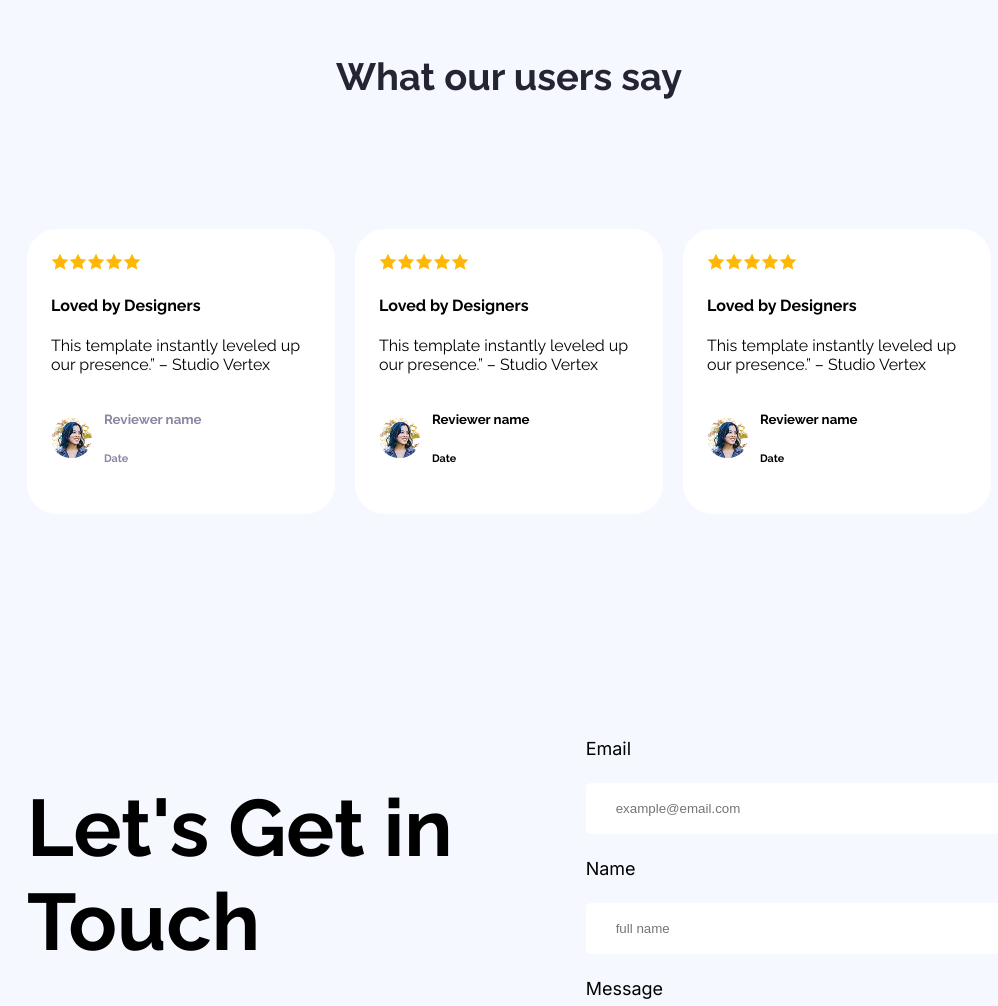
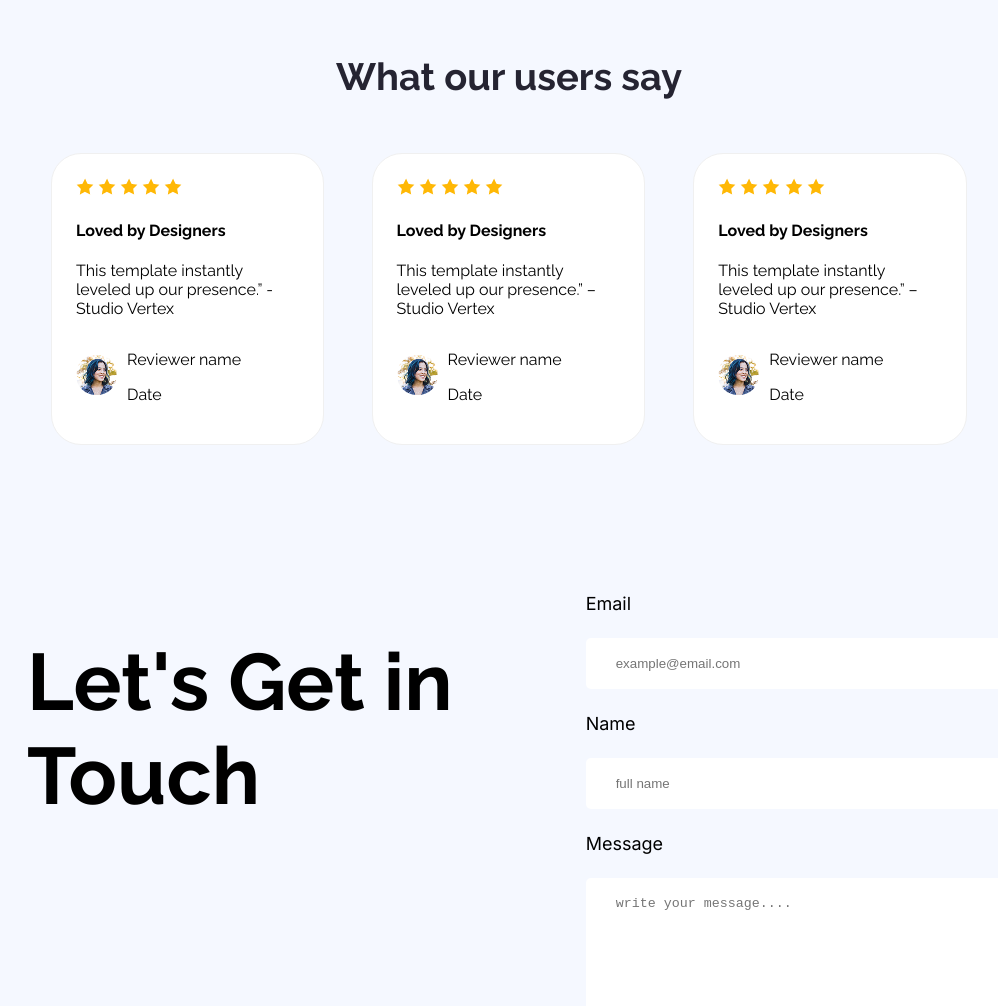
Before and after one commit to tahrimsakib/ASSIGNMENT-01, a plain HTML site: page index.html in a window 1280 px wide. Shown: the part 1760-2766 px from the top of the page, without its empty margins (131-1129 px from the left). Drawn offline with Linux system fonts and the light colour scheme.

Commit message:
fixed rating saction

```diff
--- a/index.html
+++ b/index.html
@@ -70,72 +70,78 @@
 
         <section>
             <h3 class="rating-title user-title">What our users say</h3>
-            <div class="rating-container">
-                <div>
+            <div class="raitng-main-box">
+                <div class="rating-container">
                     <div class="rating-box">
-                        <div class="rating"><img src="Assets/icon-star.png" alt=""><img src="Assets/icon-star.png"
-                                alt=""><img src="Assets/icon-star.png" alt=""><img src="Assets/icon-star.png"
-                                alt=""><img src="Assets/icon-star.png" alt=""></div>
-                        <div class="rating">
+                        <div class="rating-icon">
+                            <img src="Assets/icon-star.png" alt="">
+                            <img src="Assets/icon-star.png" alt="">
+                            <img src="Assets/icon-star.png" alt="">
+                            <img src="Assets/icon-star.png" alt="">
+                            <img src="Assets/icon-star.png" alt="">
+                        </div>
+                        <div class="rating-dis">
                             <h4>Loved by Designers</h4>
-                            <p>This template instantly leveled up our presence.” – Studio Vertex</p>
+                            <p>This template instantly leveled up our presence.” - Studio Vertex</p>
                         </div>
-                        <div class="rating-thiree">
+                        <div class="rating-user">
+                            <div class="rating-user-img"><img src="Assets/avatar.png" alt=""></div>
                             <div>
-                                <img class="user-img" src="Assets/avatar.png" alt="">
-
-                            </div>
-                            <div class="user-name-date">
-                                <h5>Reviewer name</h5>
-                                <h6>Date</h6>
+                                <p>Reviewer name</p>
+                                <p>Date</p>
                             </div>
 
                         </div>
                     </div>
+
                 </div>
-                <div>
+                <div class="rating-container">
                     <div class="rating-box">
-                        <div class="rating"><img src="Assets/icon-star.png" alt=""><img src="Assets/icon-star.png"
-                                alt=""><img src="Assets/icon-star.png" alt=""><img src="Assets/icon-star.png"
-                                alt=""><img src="Assets/icon-star.png" alt=""></div>
-                        <div class="rating">
+                        <div class="rating-icon">
+                            <img src="Assets/icon-star.png" alt="">
+                            <img src="Assets/icon-star.png" alt="">
+                            <img src="Assets/icon-star.png" alt="">
+                            <img src="Assets/icon-star.png" alt="">
+                            <img src="Assets/icon-star.png" alt="">
+                        </div>
+                        <div class="rating-dis">
                             <h4>Loved by Designers</h4>
                             <p>This template instantly leveled up our presence.” – Studio Vertex</p>
                         </div>
-                        <div class="rating-thiree">
+                        <div class="rating-user">
+                            <div><img src="Assets/avatar.png" alt=""></div>
                             <div>
-                                <img class="user-img" src="Assets/avatar.png" alt="">
-
-                            </div>
-                            <div>
-                                <h5>Reviewer name</h5>
-                                <h6>Date</h6>
+                                <p>Reviewer name</p>
+                                <p>Date</p>
                             </div>
 
                         </div>
                     </div>
+
                 </div>
-                <div>
+                <div class="rating-container">
                     <div class="rating-box">
-                        <div class="rating"><img src="Assets/icon-star.png" alt=""><img src="Assets/icon-star.png"
-                                alt=""><img src="Assets/icon-star.png" alt=""><img src="Assets/icon-star.png"
-                                alt=""><img src="Assets/icon-star.png" alt=""></div>
-                        <div class="rating">
+                        <div class="rating-icon">
+                            <img src="Assets/icon-star.png" alt="">
+                            <img src="Assets/icon-star.png" alt="">
+                            <img src="Assets/icon-star.png" alt="">
+                            <img src="Assets/icon-star.png" alt="">
+                            <img src="Assets/icon-star.png" alt="">
+                        </div>
+                        <div class="rating-dis">
                             <h4>Loved by Designers</h4>
                             <p>This template instantly leveled up our presence.” – Studio Vertex</p>
                         </div>
-                        <div class="rating-thiree">
+                        <div class="rating-user">
+                            <div><img src="Assets/avatar.png" alt=""></div>
                             <div>
-                                <img class="user-img" src="Assets/avatar.png" alt="">
-
-                            </div>
-                            <div>
-                                <h5>Reviewer name</h5>
-                                <h6>Date</h6>
+                                <p>Reviewer name</p>
+                                <p>Date</p>
                             </div>
 
                         </div>
                     </div>
+
                 </div>
             </div>
         </section>
--- a/style/style.css
+++ b/style/style.css
@@ -11,7 +11,6 @@ body {
 .inter-second {
     font-family: "Inter", sans-serif;
     font-optical-sizing: auto;
-  font-weight: <weight>;
     font-style: normal;
 }
 
@@ -24,6 +23,7 @@ header {
 .head-nav {
     margin: 0px 150px;
     display: flex;
+    align-items: center;
     justify-content: space-between;
     padding: 50px 0px;
 }
@@ -126,33 +126,36 @@ header {
     color: rgba(0, 0, 0, 0.5);
 }
 
+.rating-title{
+    text-align: center;
+}
+.raitng-main-box{
+    display: flex;
+    margin: 30px 150px;
+}
+.rating-container{
+    padding: 24px;
+}
 
-.rating-title{
-text-align: center;}
 
-.rating-container{
-    margin: 130px 150px;
-    display: flex;
-    justify-content: space-between;
-    gap: 20px;
-}
-.rating-box{
+.rating-box {
+    border: 1px solid rgb(240, 240, 240);
     background-color: white;
     border-radius: 30px;
     padding: 24px;
     gap: 24px;
 }
-.rating-thiree{
+.rating-user{
     display: flex;
     align-items: center;
-    gap: 12px;
+    gap: 10px;
 }
 
-.user-img{
+.rating-user img {
     border-radius: 30px;
 }
 
-.user-name-date{
+.user-name-date {
     color: #8987A1;
 }
 
@@ -174,9 +177,11 @@ color: #8987A1;
     font-weight: 400;
     color: rgba(0, 0, 0, 1);
 }
-.feedback-form{
+
+.feedback-form {
     width: 490px;
 }
+
 .feedback-form input[type="text"],
 .feedback-form input[type="email"],
 .feedback-form textarea {
```
Lines whose indentation alone changed are shown as unchanged.
